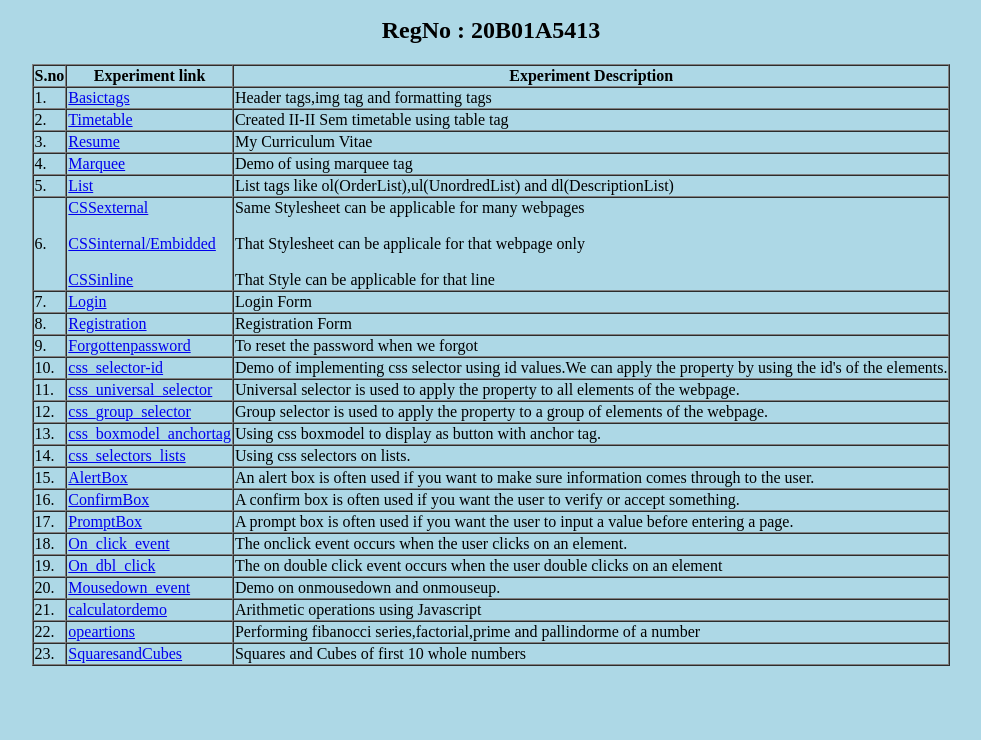
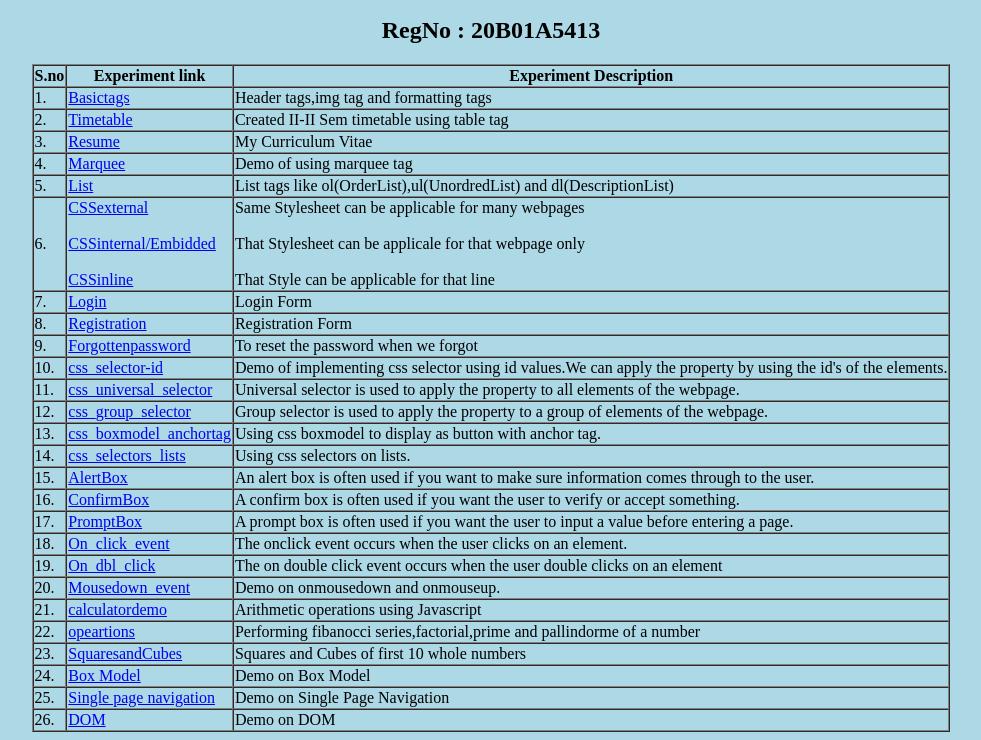
Before and after one commit to sahitiGanta/WAD_LAB_5413, a plain HTML site: page index.html in a window 1280 px wide. Shown: the part 110-850 px from the top of the page, without its empty margins (149-1130 px from the left). Before the commit the page ends 800 px from the top, so only its background shows below. Drawn offline with Linux system fonts and the light colour scheme.

Commit message:
Update index.html

```diff
--- a/index.html
+++ b/index.html
@@ -137,6 +137,21 @@
                 <td><a target = "_blank" href = "squaresandcubes.html">SquaresandCubes</a></td>
                 <td>Squares and Cubes of first 10 whole numbers</td>
             </tr>
+            <tr>
+                <td>24.</td>
+                <td><a target = "_blank" href = "box.html">Box Model</a></td>
+                <td>Demo on Box Model</td>
+            </tr>
+            <tr>
+                <td>25.</td>
+                <td><a target = "_blank" href = "single_pg_nav.html">Single page navigation</a></td>
+                <td>Demo on Single Page Navigation</td>
+            </tr>
+            <tr>
+                <td>26.</td>
+                <td><a target = "_blank" href = "23-05-22.html">DOM</a></td>
+                <td>Demo on DOM</td>
+            </tr>
         </table>
     </body>
 </html>
```
